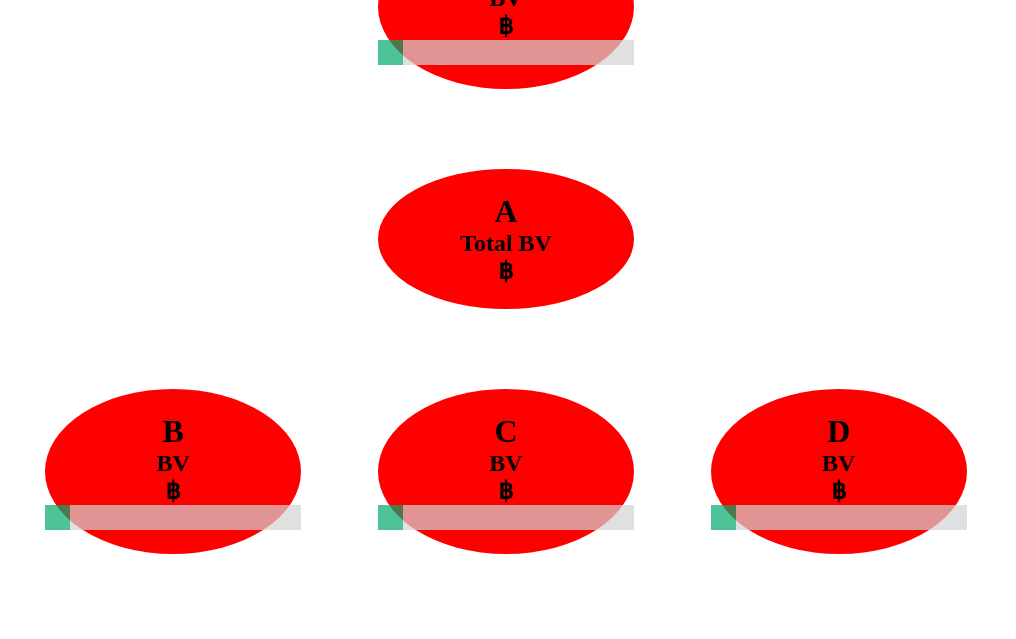
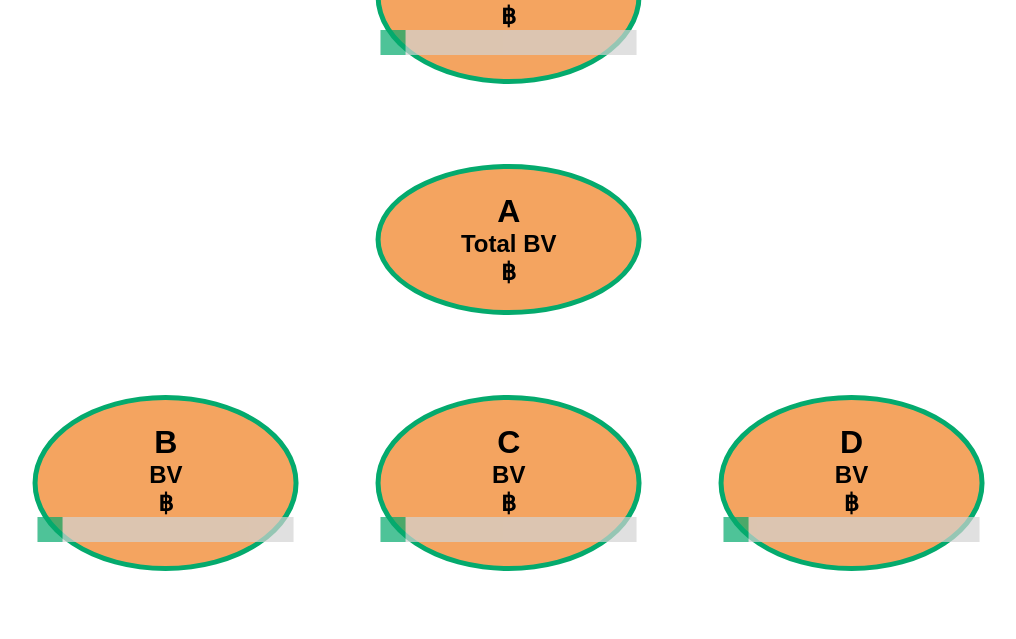
Before and after one commit to PingHuskar/Line-Of-Sponsorship-Calculator-App, a plain HTML site: page index.html in a window 1280 px wide. Shown: the part 161-800 px from the top of the page, without its empty margins (134-1150 px from the left). Drawn offline with nearby package versions, Linux system fonts and the light colour scheme.

Commit message:
add oninput + animation + style

```diff
--- a/style.scss
+++ b/css/style.scss
@@ -1,14 +1,20 @@
 * {
     margin: 0;
+    padding: 0;
+    user-select: none;
+    font-family: sans-serif;
 }
+
 .container {
+    position: fixed;
     min-height: 100vh;
+    height: 100vh;
     display: flex;
     justify-content: center;
     align-items: center;
     flex-direction: column;
+    transform: translateX(12.5%);
     div {
-
         display: flex;
         justify-content: center;
         align-items: center;
@@ -19,7 +25,8 @@
             text-align: center;
         }
         div {
-            background: red;
+            background: sandybrown;
+            border: #04AA6D 5px solid;
             width: 20vw;
             // margin-top: 10vh;
             // margin-bottom: 10vh;
--- a/index.html
+++ b/index.html
@@ -5,48 +5,53 @@
     <meta http-equiv="X-UA-Compatible" content="IE=edge">
     <meta name="viewport" content="width=device-width, initial-scale=1.0">
     <title>Line Of Sponsorship Calculator App</title>
-    <link rel="stylesheet" href="style.css">
+    <link rel="stylesheet" href="css/style.css">
 </head>
 <body>
     <div class="container">
         <div class="l112">
             <div class="io">
-                <h1 contenteditable>IO <span id="IOpercent"></span></h1>
+                <h1 contenteditable>IO <span id="IOpercent" contenteditable="false"></span></h1>
                 <h2><span id="IOvalue"></span> BV</h2>
                 <h2><span id="IOsalary"></span> ฿</h2>
                 <!-- <h2><span id="IOTotal"></span> ฿</h2> -->
-                <input type="range" min="0" max="450000" value="0" step="5000" class="slider" id="BVIO" onchange="updateA();">
+                <input type="range" min="0" max="450000" value="0" step="5000" class="slider" id="BVIO" oninput="updateA();">
             </div>
         </div>
         <div class="l2">
             <div class="a">
-                <h1 contenteditable>A <span id="Apercent"></span></h1>
+                <h1 contenteditable>A <span id="Apercent" contenteditable="false"></span></h1>
                 <h2>Total <span id="Avalue"></span> BV</h2>
                 <h2><span id="Asalary"></span> ฿</h2>
-                <!-- <input type="range" min="0" max="450000" value="0" step="5000" class="slider" id="BVA" onchange="AupdateVal(this.value);"> -->
+                <!-- <input type="range" min="0" max="450000" value="0" step="5000" class="slider" id="BVA" oninput="AupdateVal(this.value);"> -->
             </div>
         </div>
         <div class="l1">
             <div class="b">
-                <h1 contenteditable>B <span id="Bpercent"></span></h1>
+                <h1 contenteditable>B <span id="Bpercent" contenteditable="false"></span></h1>
                 <h2><span id="Bvalue"></span> BV</h2>
                 <h2><span id="Bsalary"></span> ฿</h2>
-                <input type="range" min="0" max="450000" value="0" step="5000" class="slider" id="BVB" onchange="updateVal(this.id,this.value);">
+                <input type="range" min="0" max="450000" value="0" step="5000" class="slider" id="BVB" oninput="updateVal(this.id,this.value);">
             </div>
             <div class="c">
-                <h1 contenteditable>C <span id="Cpercent"></span></h1>
+                <h1 contenteditable>C <span id="Cpercent" contenteditable="false"></span></h1>
                 <h2><span id="Cvalue"></span> BV</h2>
                 <h2><span id="Csalary"></span> ฿</h2>
-                <input type="range" min="0" max="450000" value="0" step="5000" class="slider" id="BVC" onchange="updateVal(this.id,this.value);">
+                <input type="range" min="0" max="450000" value="0" step="5000" class="slider" id="BVC" oninput="updateVal(this.id,this.value);">
             </div>
             <div class="d">
-                <h1 contenteditable>D <span id="Dpercent"></span></h1>
+                <h1 contenteditable>D <span id="Dpercent" contenteditable="false"></span></h1>
                 <h2><span id="Dvalue"></span> BV</h2>
                 <h2><span id="Dsalary"></span> ฿</h2>
-                <input type="range" min="0" max="450000" value="0" step="5000" class="slider" id="BVD" onchange="updateVal(this.id,this.value);">
+                <input type="range" min="0" max="450000" value="0" step="5000" class="slider" id="BVD" oninput="updateVal(this.id,this.value);">
             </div>
         </div>
     </div>
-    <script src="script.js"></script>
+    <script src="https://cdn.jsdelivr.net/gh/PingHuskar/BackgroundColorChangerJS/script.js"></script>
+    <script src="https://cdnjs.cloudflare.com/ajax/libs/jquery/3.3.1/jquery.min.js"></script>
+    <script src="https://cdnjs.cloudflare.com/ajax/libs/gsap/2.1.3/TweenMax.min.js"></script>
+    <script src="https://cdnjs.cloudflare.com/ajax/libs/gsap/2.1.2/easing/EasePack.min.js"></script>
+    <script src="js/script.js"></script>
+    <script src="js/animation.js"></script>
 </body>
 </html>
--- /dev/null
+++ b/js/animation.js
@@ -0,0 +1,3 @@
+TweenMax.staggerFrom($('div'),1,{
+    y:1000
+},0.2)
```
Also changed, not shown: css/style.css (added), js/script.js (renamed from script.js), style.css (deleted), 2 other files.
